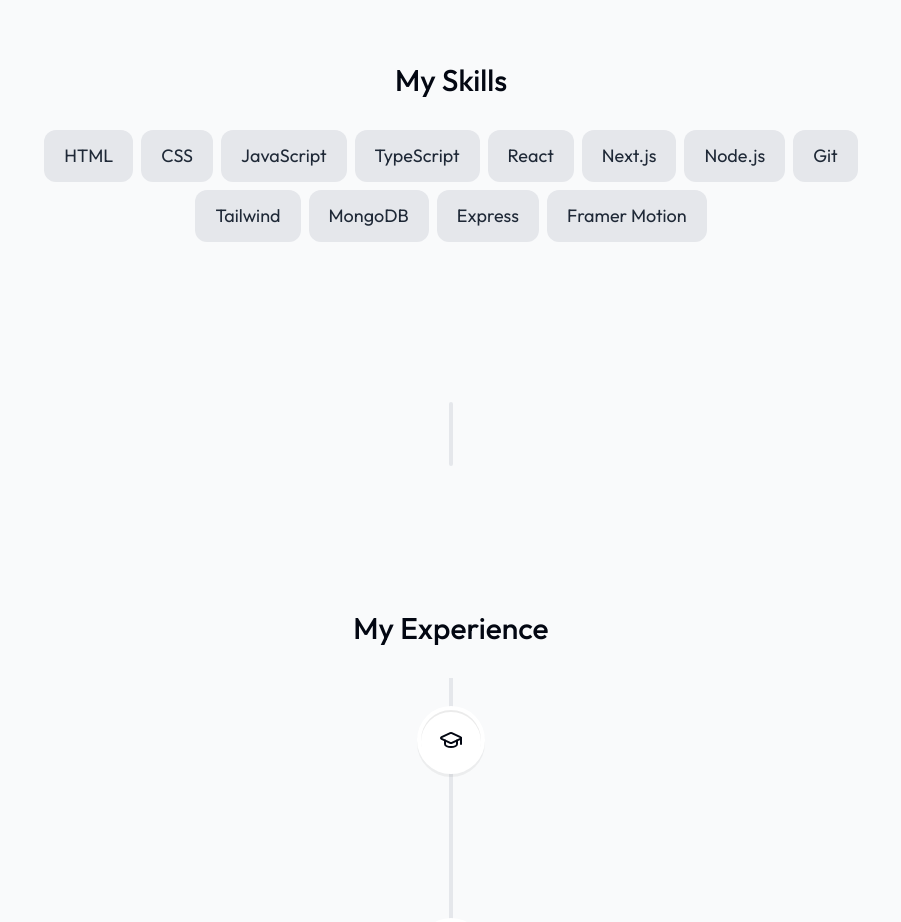
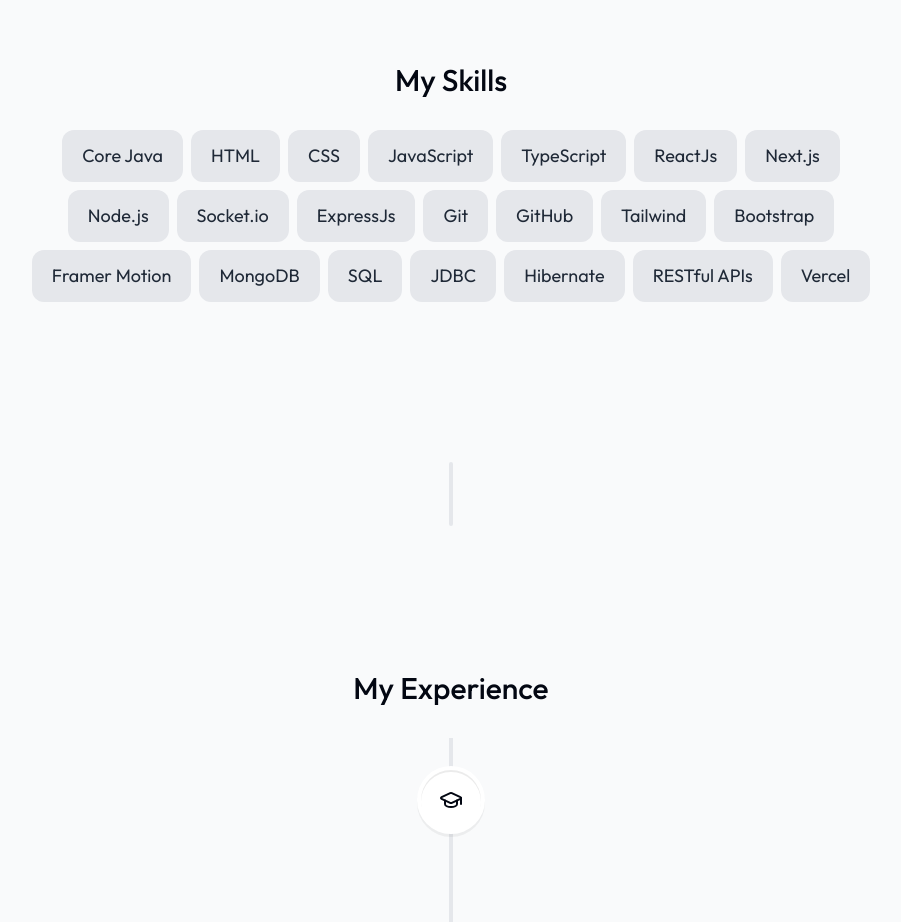
Before and after one commit to Maheep-gupta/react-portfolio-v2, a React (Vite) app: page / in a window 1280 px wide. Shown: the part 3300-4222 px from the top of the page, without its empty margins (189-1090 px from the left). Built offline with nearby package versions, Linux system fonts and the light colour scheme.

Commit message:
updated Skills Set

```diff
--- a/src/components/Skills.jsx
+++ b/src/components/Skills.jsx
@@ -15,18 +15,28 @@
         }),
     };
     const skillsData = [
+        "Core Java",
         "HTML",
         "CSS",
         "JavaScript",
         "TypeScript",
-        "React",
+        "ReactJs",
         "Next.js",
         "Node.js",
+        "Socket.io",
+        "ExpressJs",
         "Git",
+        "GitHub",
         "Tailwind",
+        "Bootstrap",
+        "Framer Motion",
         "MongoDB",
-        "Express",
-        "Framer Motion",
+        "SQL",
+        "JDBC",
+        "Hibernate",
+        "RESTful APIs",
+        "Vercel",
+
       ]
     return (
         <section
```
